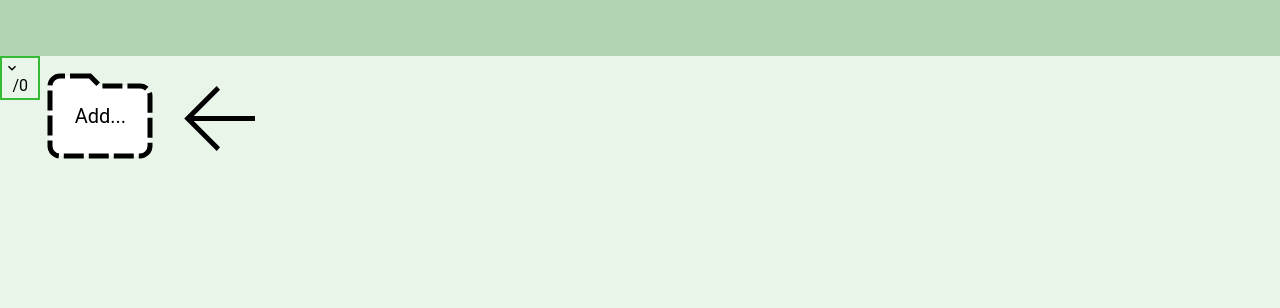
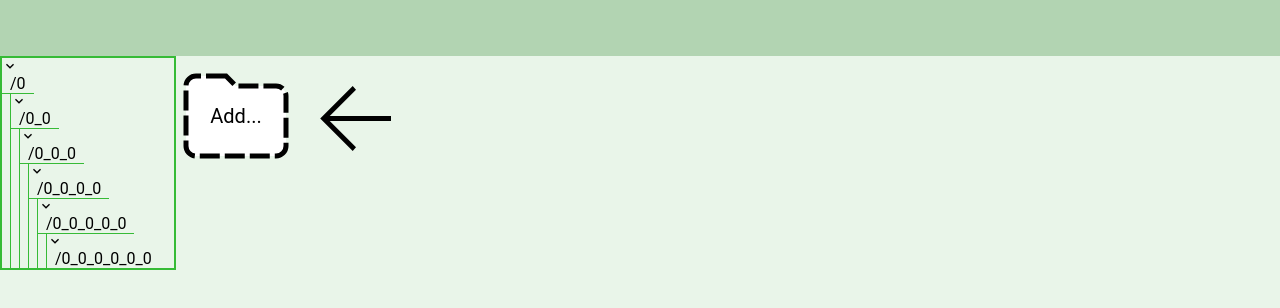
Before and after one commit to implObserver/TODO-Manager, a website built with webpack: page src/template.html in a window 1280 px wide. Built offline with nearby package versions, Linux system fonts and the light colour scheme.

Commit message:
feat:add dynamic behavior for three paths

```diff
--- a/src/controllers/foldersControllers.js
+++ b/src/controllers/foldersControllers.js
@@ -1,8 +1,7 @@
 import { Tools } from "../helper/tools";
-import { ButtonForAddFolder, ButtonForCloseFolder, Folder, OpenedFolder } from "../models/folderModels";
+import { ButtonForAddFolder, ButtonForCloseFolder, Folder, OpenedFolder, RootFolder } from "../models/folderModels";
 import { ClusterLink } from "../models/linkOfPath";
 import { viewFolder } from "../views/nodes/folders";
-import { linkCfg } from "../views/nodes/pathsContainers";
 import { openCluster, setListenerfForLink } from "./linksOfPath";
 import { setListeners } from "./listeners";
 
@@ -18,14 +17,6 @@ const createButtonToAddFolder = () => {
 const createButtonToCloseFolder = () => {
     viewFolder(ButtonForCloseFolder.getNode(), 'close');
 }
-
-export const RootFolder = (() => {
-    let rootFolder = Folder(0);
-    const getRootFolder = () => {
-        return rootFolder;
-    }
-    return { getRootFolder };
-})();
 
 const startConfig = (() => {
     let rootFolder = RootFolder.getRootFolder();
--- a/src/controllers/linksOfPath.js
+++ b/src/controllers/linksOfPath.js
@@ -4,9 +4,7 @@ import { setListeners } from "./listeners";
 
 export const closeCluster = (link) => {
     let cluster = link.getCluster();
-    let close = link.getNode().querySelector('.close-cluster');
-    Tools.removeChilds(close);
-    close.appendChild(getNodeArrowRight());
+    switchCloseButtonSvg(link, getNodeArrowRight());
     Tools.smoothVisibility().close(cluster, 1, 0, 200, 'forwards');
     setTimeout(() => {
         cluster.style.display = 'none';
@@ -15,9 +13,7 @@ export const closeCluster = (link) => {
 
 export const openCluster = (link) => {
     let cluster = link.getCluster();
-    let close = link.getNode().querySelector('.close-cluster');
-    Tools.removeChilds(close);
-    close.appendChild(getNodeArrowDown());
+    switchCloseButtonSvg(link, getNodeArrowDown());
     cluster.style.display = 'grid';
     Tools.smoothVisibility().open(cluster, 0, 1, 200, 'forwards');
 }
@@ -27,3 +23,9 @@ export const setListenerfForLink = (link) => {
     setListeners().forLinkOfMapPaths(link);
     setListeners().forButtonToClusterPaths(clusterClose, link);
 }
+
+const switchCloseButtonSvg = (link, child) => {
+    let close = link.getNode().querySelector('.close-cluster');
+    Tools.removeChilds(close);
+    close.appendChild(child);
+}
--- a/src/controllers/listeners.js
+++ b/src/controllers/listeners.js
@@ -1,8 +1,6 @@
-import { Tools } from "../helper/tools";
 import { OpenedFolder } from "../models/folderModels";
-import { threePathsCloseToggle } from "../models/linkOfPath";
 import { createFolder, openFolder } from "./foldersControllers";
-import { addLinkToPath, closeCluster, openCluster, removeLinkInPath } from "./linksOfPath";
+import { closeCluster, openCluster } from "./linksOfPath";
 
 export const setListeners = () => {
     const forFolder = (currentFolder) => {
@@ -16,7 +14,6 @@ export const setListeners = () => {
         let node = button.getNode();
         const clickButton = node.addEventListener('dblclick', e => {
             createFolder();
-            //window.scrollTo(0, document.body.scrollHeight);
         });
     }
 
@@ -47,7 +44,6 @@ export const setListeners = () => {
     const forButtonToClusterPaths = (node, link) => {
         let flag;
         const clickNode = node.addEventListener('click', e => {
-            console.log('w')
             flag = document.defaultView.getComputedStyle(link.getCluster()).display;
             if (flag === 'none') {
                 openCluster(link);
@@ -58,9 +54,5 @@ export const setListeners = () => {
         return { close };
     }
 
-    const forFolders = (() => {
-
-    })();
-
     return { forButtonToClusterPaths, forLinkOfMapPaths, forFolder, forButtonToAddFolder, forButtonToCloseFolder }
 }
--- a/src/index.js
+++ b/src/index.js
@@ -1,5 +1,6 @@
-import { RootFolder, RootLink, createFolder, openFolder, setResizeObservers, viewPathsTree } from './controllers/foldersControllers'
-import { addLinkToPath, setListenerfForLink } from './controllers/linksOfPath';
+import { createFolder, openFolder, setResizeObservers } from './controllers/foldersControllers'
+import { setListenerfForLink } from './controllers/linksOfPath';
+import { OpenedFolder, RootFolder } from './models/folderModels';
 import './views/css/main.css'
 import { viewRootPathsThree } from './views/nodes/pathsContainers';
 
@@ -12,6 +13,8 @@ const start = () => {
 
 start();
 
-for (let i = 0; i < 0; i++) {
-    //createFolder();
+for (let i = 0; i < 5; i++) {
+    createFolder();
+    let folder = OpenedFolder.getOpenedFolder().getInnerFolders()[0];
+    openFolder(folder)
 }
--- a/src/models/folderModels.js
+++ b/src/models/folderModels.js
@@ -1,17 +1,17 @@
 import { getFolderNode } from "../views/nodes/folder";
 import { getButtonForAddFolder } from "../views/nodes/ButtonForAddFolder";
 import { getButtonForCloseFolder } from "../views/nodes/ButtonForCloseFolder";
-import { createCluster, getPathsCluster } from "../views/nodes/pathsContainers";
+import { createCluster } from "../views/nodes/pathsContainers";
 
 export const Folder = (ids, folder = 0) => {
     let id = ids;
+    let name;
+    let link;
     let count = 0;
-    let name;
     let parent = folder;
+    let cluster = createCluster();
+    const node = getFolderNode(id);
     const innerFolders = []
-    const node = getFolderNode(id);
-    let link;
-    let cluster = createCluster();
 
     const addFolder = (folder) => {
         const newId = `${id}_${count}`;
@@ -68,6 +68,25 @@ export const Folder = (ids, folder = 0) => {
     return { getCluster, getLink, setLink, setParent, getParent, addFolder, del, getNode, getInnerFolders, getId, setName, getName };
 }
 
+export const RootFolder = (() => {
+    let rootFolder = Folder(0);
+    const getRootFolder = () => {
+        return rootFolder;
+    }
+    return { getRootFolder };
+})();
+
+export const OpenedFolder = (() => {
+    let openedFolder;
+    const setOpenedFolder = (folder) => {
+        openedFolder = folder;
+    }
+    const getOpenedFolder = () => {
+        return openedFolder;
+    }
+    return { setOpenedFolder, getOpenedFolder }
+})();
+
 export const ButtonForAddFolder = (() => {
     const node = getButtonForAddFolder();
     const getNode = () => {
@@ -83,14 +102,3 @@ export const ButtonForCloseFolder = (() => {
     }
     return { getNode };
 })();
-
-export const OpenedFolder = (() => {
-    let openedFolder;
-    const setOpenedFolder = (folder) => {
-        openedFolder = folder;
-    }
-    const getOpenedFolder = () => {
-        return openedFolder;
-    }
-    return { setOpenedFolder, getOpenedFolder }
-})();
--- a/src/models/linkOfPath.js
+++ b/src/models/linkOfPath.js
@@ -1,4 +1,3 @@
-import { Tools } from "../helper/tools";
 import { getLinkNodes } from "../views/nodes/pathsContainers";
 
 export const Link = (iFolder) => {
--- a/src/views/css/main.css
+++ b/src/views/css/main.css
@@ -81,40 +81,12 @@ span {
 }
 
 .paths-container {
-    grid-area: paths;
-    display: grid;
-    grid-template-rows: repeat(auto-fit, min-content);
-    justify-content: start;
-    align-content: start;
-    max-width: 30vw;
-    width: min-content;
-    height: 93vh;
-    max-height: inherit;
-    overflow: scroll;
-    background-color: #e9f5e9;
-}
-
-.paths-cluster {
-    display: grid;
-    width: min-content;
-}
-
-.paths-cluster>span {
-    display: grid;
-    gap: 0.4vh;
-    grid-template-columns: min-content min-content;
-    border-radius: 0.4vh;
-    width: min-content;
-}
-
-.open {
-    display: grid !important;
+    display: none;
 }
 
 .link-wrapper {
     display: grid;
-    padding: 0.3vh;
-    border-top: 0.2vh #36bb36 solid;
+    padding-right: 0.3vh;
     border-left: 0.2vh #36bb36 solid;
     cursor: pointer;
     width: min-content;
@@ -131,6 +103,9 @@ span {
     background-color: #37f037;
 }
 
+.link>span {
+    border-bottom: 0.2vh #36bb36 solid;
+}
 /*.paths {
     display: flex;
     width: 2vh;
@@ -267,6 +242,36 @@ span {
     }
 }
 
-@media screen and (max-aspect-ratio:1/1.0000001) {}
+@media screen and (max-aspect-ratio:1/1.0000001) {
 
-@media screen and (min-aspect-ratio: 1/1) {}
+}
+
+@media screen and (min-aspect-ratio: 1/1) and (min-width: 536px) {
+
+    .paths-container {
+        grid-area: paths;
+        display: grid;
+        grid-template-rows: repeat(auto-fit, min-content);
+        justify-content: start;
+        align-content: start;
+        max-width: 30vw;
+        width: min-content;
+        height: 93vh;
+        max-height: inherit;
+        overflow: scroll;
+        background-color: #e9f5e9;
+    }
+
+    .paths-cluster {
+        display: grid;
+        width: min-content;
+    }
+
+    .paths-cluster>span {
+        display: grid;
+        gap: 0.4vh;
+        grid-template-columns: min-content min-content;
+        border-radius: 0.4vh;
+        width: min-content;
+    }
+}
--- a/src/views/nodes/pathsContainers.js
+++ b/src/views/nodes/pathsContainers.js
@@ -1,10 +1,9 @@
-import { RootFolder } from "../../controllers/foldersControllers";
 import { setListenerfForLink } from "../../controllers/linksOfPath";
 import { Tools } from "../../helper/tools"
+import { RootFolder } from "../../models/folderModels";
 
 export const viewRootPathsThree = () => {
     let link = RootFolder.getRootFolder().getLink();
-    //link.getNode().style.backgroundColor = '#e9f5e9';
     link.getNode().style.border = '0.3vh #36bb36 solid';
     link.getNode().appendChild(link.getCluster());
     document.querySelector('.paths-container').appendChild(link.getNode());
@@ -20,8 +19,8 @@ export const getLinkNodes = (name) => {
     const nodeWrapper = Tools.createNode('div', 'link-wrapper');
     const closeCluster = Tools.createNode('div', 'close-cluster');
     const arrowRight = getNodeArrowRight();
+    const nodeLink = Tools.getNodeWithSpan('div', `/${name}`, 'link');
     closeCluster.appendChild(arrowRight);
-    const nodeLink = Tools.getNodeWithSpan('div', `/${name}`, 'link');
     Tools.appendChilds(nodeWrapper, closeCluster, nodeLink);
     return nodeWrapper;
 }
```
Also changed, not shown: dist/index.bundle.js.
